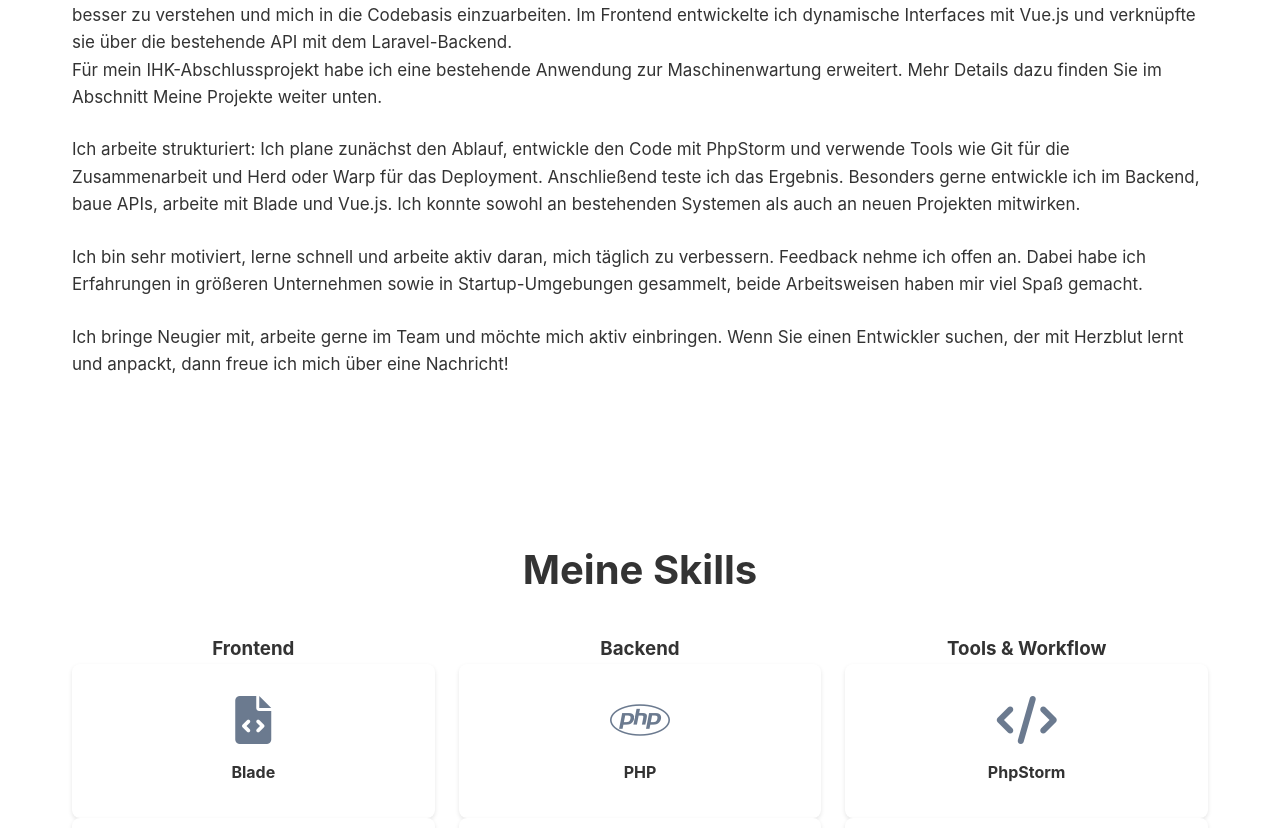
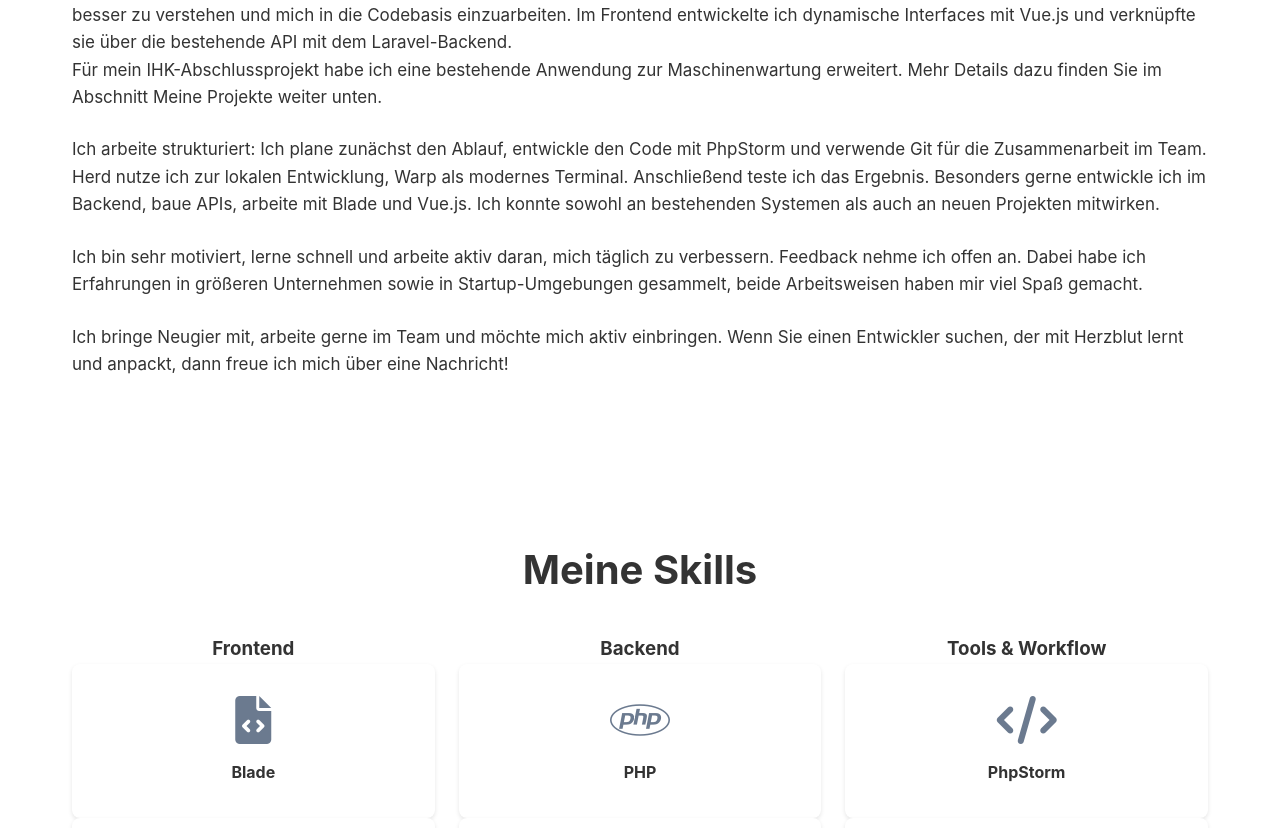
Before and after one commit to oBLNo/portfolio, a plain HTML site: page index.html in a window 1280 px wide. Shown: the part 1161-1989 px from the top of the page. Drawn offline with Linux system fonts and the light colour scheme.

Commit message:
update infos about me

```diff
--- a/index.html
+++ b/index.html
@@ -72,8 +72,8 @@
         <br>
         <p>
             Ich arbeite strukturiert: Ich plane zunächst den Ablauf, entwickle den Code mit PhpStorm und verwende
-            Tools wie Git für die Zusammenarbeit und Herd oder Warp für das Deployment. Anschließend teste ich das
-            Ergebnis. Besonders gerne entwickle ich im Backend, baue APIs, arbeite mit Blade und Vue.js.
+            Git für die Zusammenarbeit im Team. Herd nutze ich zur lokalen Entwicklung, Warp als modernes Terminal.
+            Anschließend teste ich das Ergebnis. Besonders gerne entwickle ich im Backend, baue APIs, arbeite mit Blade und Vue.js.
             Ich konnte sowohl an bestehenden Systemen als auch an neuen Projekten mitwirken.
         </p>
         <br>
```
